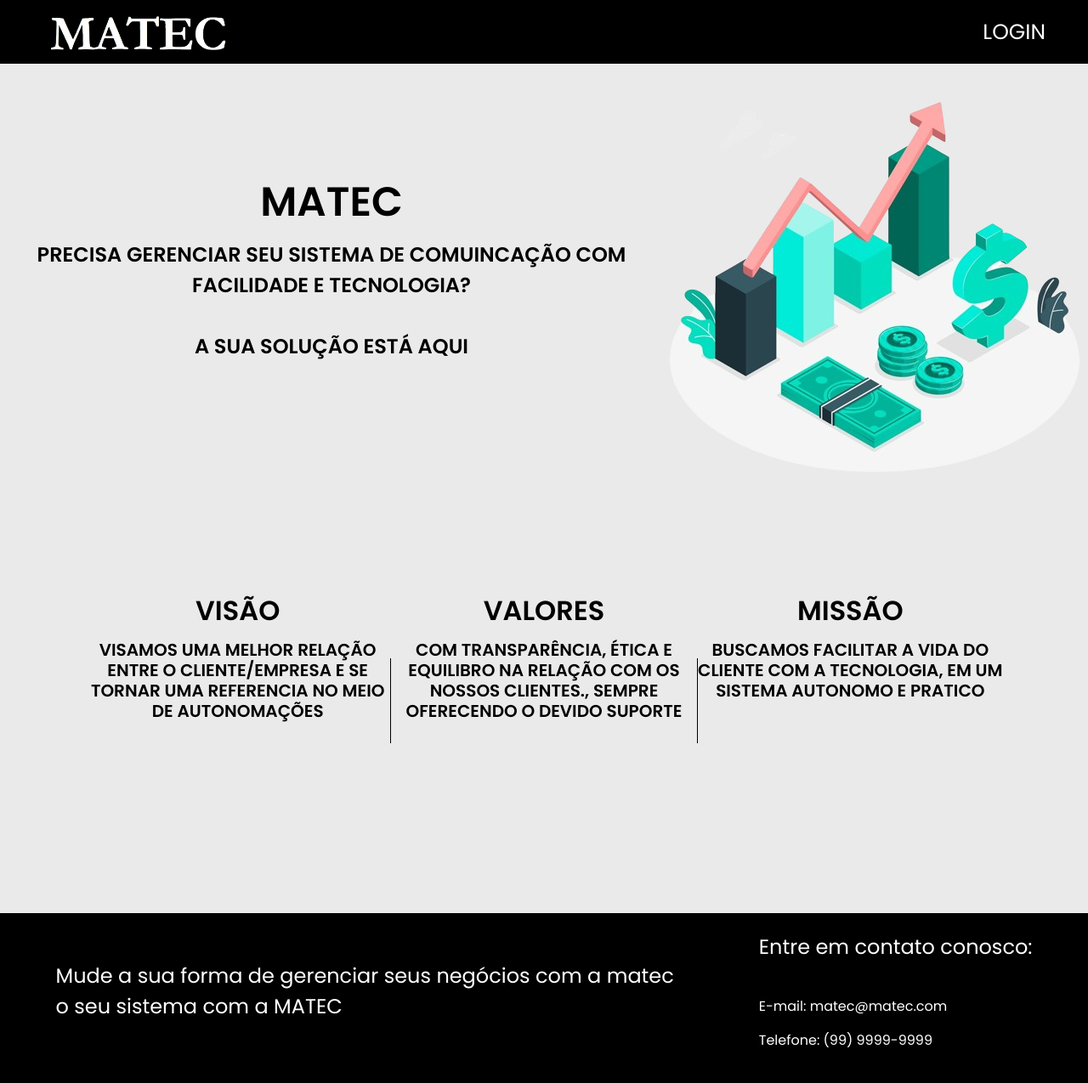
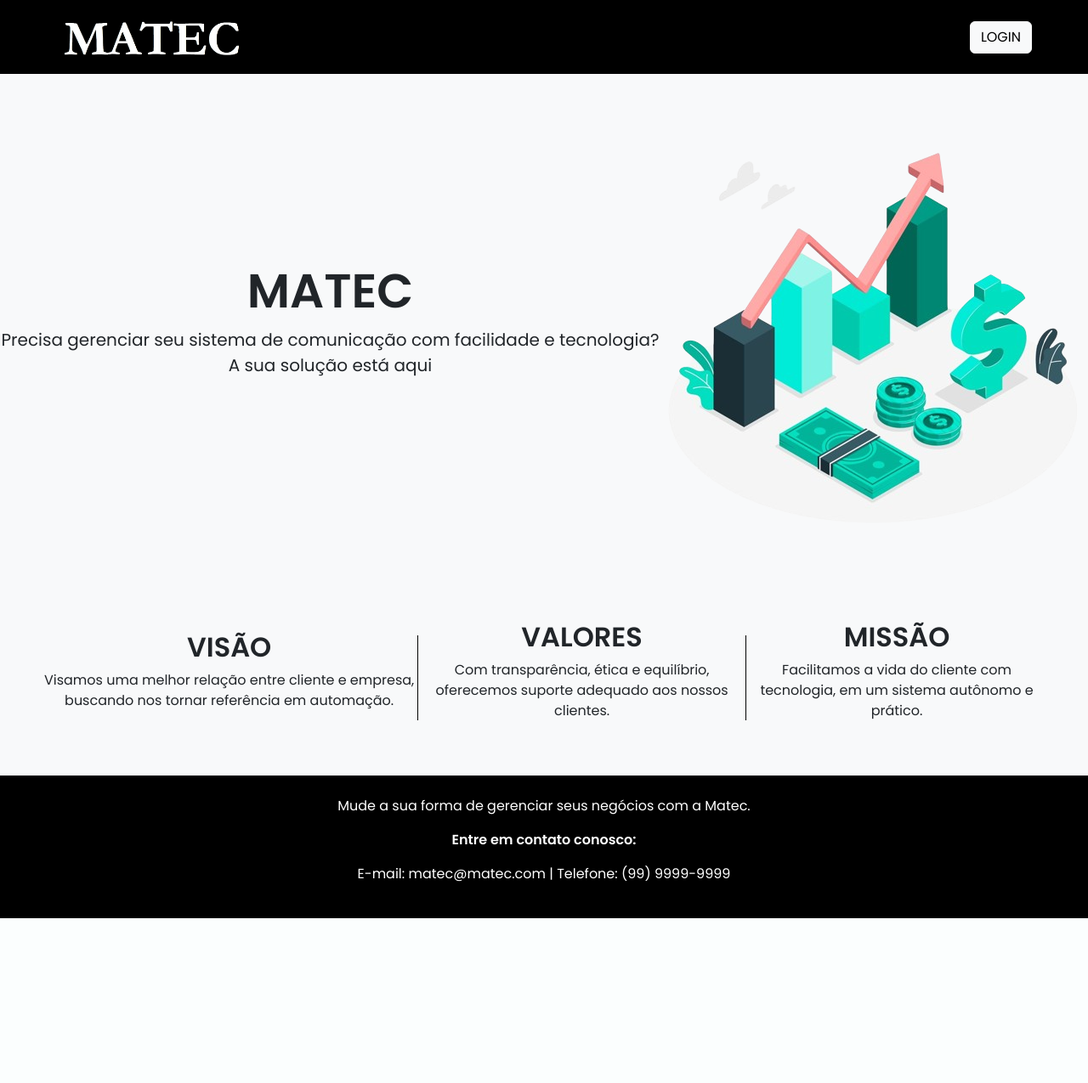
Before and after one commit to lucaaroeiracrv/MATEC-TCC, a PHP site: page / in a window 1280 px wide. Shown: the whole page at 85% size. After the commit the page ends 1081 px from the top, so only its background shows below. Run offline with PHP 8.4, Linux system fonts and the light colour scheme.

Commit message:
feat"ajuste"

```diff
--- a/Matec/index.php
+++ b/Matec/index.php
@@ -14,62 +14,55 @@
 </head>
 
 <body>
-    <div class="conteiner">
-        <!-- Começo header  -->
-        <header class="headpag">
+    <div class="container-fluid p-0">
+        <!-- Header -->
+        <header class="d-flex justify-content-between align-items-center p-3 bg-black">
             <div class="caixaimg">
-                <img src="./tema/IMG/matec.png">
+                <img src="./tema/IMG/matec.png" alt="Logo Matec" class="img-fluid">
             </div>
             <div class="login">
-                <a href="tela-login.php" class="logbtn">LOGIN</a>
+                <a href="tela-login.php" class="btn btn-light">LOGIN</a>
             </div>
         </header>
-        <!-- Final Header -->
 
-        <!-- Começo Body -->
-        <div>
-            <div class="conteudocorpo">
-                <div class="imgbox">
-                    <div class="txtint">
-                        <h1>MATEC</h1>
-                        <p>Precisa gerenciar seu sistema de comuincação com facilidade e tecnologia? <br> <br> A sua solução está aqui</p>
-                    </div>
-                    <img src="./tema/IMG/financa.png">
+        <!-- Main Content -->
+        <main>
+            <section class="d-flex align-items-center justify-content-around bg-light py-5">
+                <div class="text-center">
+                    <h1 class="display-4 fw-bold">MATEC</h1>
+                    <p class="lead">Precisa gerenciar seu sistema de comunicação com facilidade e tecnologia? <br> A sua solução está aqui</p>
                 </div>
-            </div>
-            <div class="contma">
-                <div class="valores1">
-                    <h2>VISÃO</h2>
-                    <h3>Visamos uma melhor relação entre o cliente/empresa e se tornar uma referencia no meio de autonomações</h3>
+                <div>
+                    <img src="./tema/IMG/financa.png" alt="Finanças" class="img-fluid">
+                </div>
+            </section>
+
+            <section class="d-flex justify-content-between align-items-center bg-light py-5 px-5">
+                <div class="text-center w-30">
+                    <h2 class="fw-bold">VISÃO</h2>
+                    <p>Visamos uma melhor relação entre cliente e empresa, buscando nos tornar referência em automação.</p>
                 </div>
                 <div class="divider"></div>
-                <div class="valores2">
-                    <h2>VALORES</h2>
-                    <h3>Com transparência, ética e equilibro na relação com os nossos clientes., sempre oferecendo o devido suporte</h3>
+                <div class="text-center w-30">
+                    <h2 class="fw-bold">VALORES</h2>
+                    <p>Com transparência, ética e equilíbrio, oferecemos suporte adequado aos nossos clientes.</p>
                 </div>
                 <div class="divider"></div>
-                <div class="valores3">
-                    <h2>MISSÃO</h2>
-                    <h3>Buscamos facilitar a vida do cliente com a tecnologia, em um sistema autonomo e pratico</h3>
+                <div class="text-center w-30">
+                    <h2 class="fw-bold">MISSÃO</h2>
+                    <p>Facilitamos a vida do cliente com tecnologia, em um sistema autônomo e prático.</p>
                 </div>
+            </section>
+        </main>
+
+        <!-- Footer -->
+        <footer class="bg-black text-white text-center py-4">
+            <div class="container">
+                <p>Mude a sua forma de gerenciar seus negócios com a Matec.</p>
+                <p><strong>Entre em contato conosco:</strong></p>
+                <p>E-mail: matec@matec.com | Telefone: (99) 9999-9999</p>
             </div>
-
-            <!-- Final Body  -->
-            <!-- Começo Footer -->
-
-            <footer class="contfooter">
-                <div class="infos1">
-                    <p>Mude a sua forma de gerenciar seus negócios com a matec <br> o seu sistema com a MATEC</p>
-                </div>
-                <div class="contatos">
-                    <p class="conttitu">Entre em contato conosco:</p>
-                    <br>
-                    <p>E-mail: matec@matec.com</p>
-                        <p>Telefone: (99) 9999-9999</p>
-                </div>
-        </div>
         </footer>
-        <!-- Final Footer -->
     </div>
 </body>
 
--- a/Matec/main.php
+++ b/Matec/main.php
@@ -34,7 +34,7 @@ $user = $_SESSION['usuario']
         <div class="user-profile-circle">
             <img src="" alt="teste" />
         </div>
-        <div>
+        <div class="conteudoMain">
             <br>
             <h3>Bem vindo(a) <?= $user ?> </h3>
         </div>
--- a/Matec/tema/CSS/main.css
+++ b/Matec/tema/CSS/main.css
@@ -50,6 +50,10 @@
 
 .sidebar-menu li a:hover {
     background-color: #f4f4f4;
+}
+
+.conteudoMain h3{
+    padding-left: 25px;
 }
 
 .content {
```
